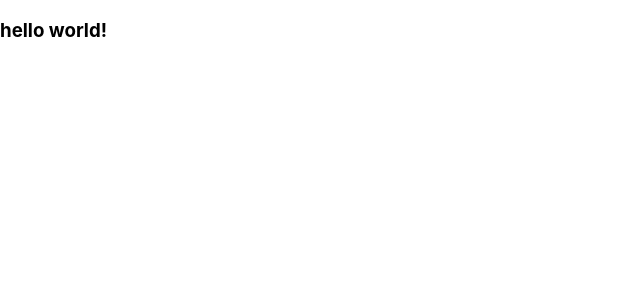
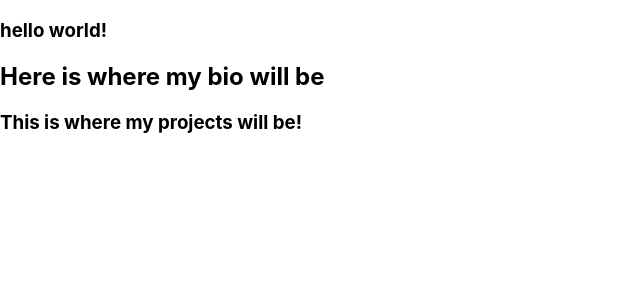
Before and after one commit to OussamaSaoudi/OussamaWebsiteFrontend, a React (Create React App) app: page / in a window 1280 px wide. Shown: the top 300 px of the page, without its empty margins (0-640 px from the left). Built offline with nearby package versions, Linux system fonts and the light colour scheme.

Commit message:
Added preliminary components

```diff
--- a/src/App.js
+++ b/src/App.js
@@ -1,9 +1,12 @@
-import './App.css';
-
+import './App.css'
+import Bio from './Bio'
+import Projects from './Projects'
 function App() {
   return (
     <div>
       <h3>hello world!</h3>
+      <Bio/>
+      <Projects/>
     </div>
   );
 }
--- /dev/null
+++ b/src/Bio.js
@@ -0,0 +1,8 @@
+const Bio = () => {
+    return (
+        <div>
+            <h2>Here is where my bio will be</h2>
+        </div>
+    )
+}
+export default Bio
--- /dev/null
+++ b/src/Projects.js
@@ -0,0 +1,8 @@
+const Projects = () => {
+    return (
+        <div>
+            <h3>This is where my projects will be!</h3>
+        </div>
+    )
+}
+export default Projects
```
